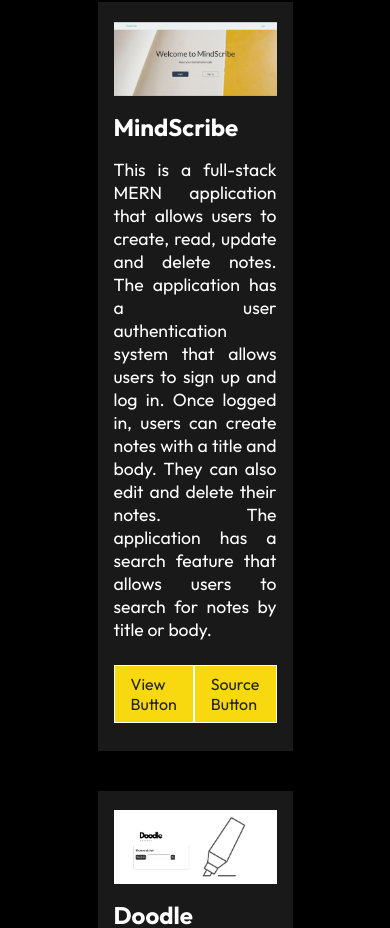
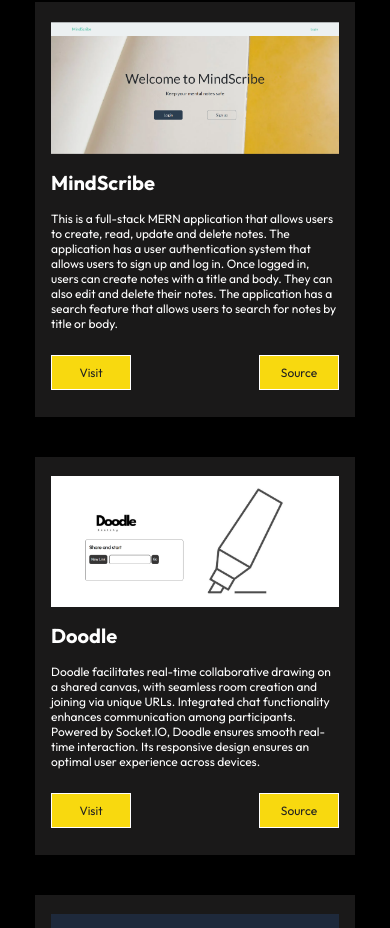
Before and after one commit to git-divyansh/main_portfolio, a React (Create React App) app: page /Project in a window 390 px wide. Shown: the part 640-1568 px from the top of the page. Built offline with nearby package versions, Linux system fonts and the light colour scheme.

Commit message:
Update commit

```diff
--- a/src/Component/Footer.css
+++ b/src/Component/Footer.css
@@ -20,11 +20,16 @@
     display: flex;
     flex-direction: column;
     padding: 1rem;
+
 }
 
-.location{
+.location {
     display: flex;
-    margin-bottom: 0.8rem;
+}
+
+.phone .email{
+    display: flex;
+    align-items: center;
 }
 
 .location p{
@@ -40,8 +45,23 @@
     padding: 1rem;
 }
 
+.right p{
+    text-align: center;
+}
+
+.right h4{
+    text-align: center;
+}
+
 .social{
     margin-top: 1rem;
+    display: flex;
+    justify-content: center;
+}
+
+.footer-icon{
+    color: "#fff";
+    margin-right: 2rem;
 }
 
 h4{
@@ -53,12 +73,12 @@
     font-size: 1.2rem;
 }
 
-@media screen and (max-width : 640px) {
-    .footer-container{
-        flex-direction: column;
+@media screen and (max-width : 1024px) {
+    .left p, h4{
+        font-size: 15px;
     }
     .right p{
-        /* font-size: 1.2rem; */
+        font-size: 17px;
     }
     .right h4{
         /* text-align: center; */
@@ -67,6 +87,19 @@
         width: 90%;
         padding-left: 7%;
         text-align: justify;
-        /* width: fit-content; */
     }
 }
+
+/* Media query for phones */
+@media screen and (max-width: 480px) {
+    .footer-container{
+        display: flex;
+        flex-direction: column;
+    }
+    .left p, h4{
+        font-size: 15px;
+    }
+    .right p{
+        font-size: 17px;
+    }
+}
--- a/src/Component/Footer.js
+++ b/src/Component/Footer.js
@@ -11,6 +11,7 @@
                 <div className='location'>
                     <FaHome
                         size = {20}
+                        className='footer-icon'
                         style = {{color: "#fff", marginRight: "2rem"}}
                     />
                     <div>
@@ -21,13 +22,13 @@
                 <div className='phone'>
                     <h4><FaPhone
                         size = {20}
-                        style = {{color: "#fff", marginRight: "2rem"}}
+                        className='footer-icon'
                     /><a href='tel:+91 8909472419'>+91 8909472419</a></h4>
                 </div>
                 <div className='email'>
                     <h4><FaMailBulk
                         size = {20}
-                        style = {{color: "#fff", marginRight: "2rem"}}
+                        className='footer-icon'
                     /><a href='mailto:divyanshwork2022@gmail.com'>divyanshwork2022@gmail.com</a></h4>
                 </div>
             </div>
--- a/src/Component/WorkCard.css
+++ b/src/Component/WorkCard.css
@@ -38,7 +38,7 @@
 .proj-details p{
     padding-bottom: 1rem;
     font-size: 1.1rem;
-    text-align: justify;
+    text-align: left;
     margin-bottom: auto;
 }
 
@@ -49,22 +49,51 @@
 }
 
 .proj-btn .btn{
-    padding: 0.5rem 1rem;
+    display: flex;
+    justify-content: center;
+    align-items: center;
 }
 
 
-@media  screen and (max-width: 740px) {
+/* @media  screen and (max-width: 740px) {
     .project-container{
         max-width : 90%;
         margin : auto;
-        grid-template-columns: 1fr;
+        grid-template-columns: repeat(2, 1fr);
+    }
+} */
+
+@media  screen and (max-width: 1440px) {
+    .project-container{
+        margin : 20px;
+        grid-template-columns: repeat(2, 1fr);
+    }
+    .proj-btn .btn{
+        height: 2.2rem;
+        width: 5rem;
+        font-size: 14px;
     }
 }
 
-@media  screen and (max-width: 1024px) {
+@media  screen and (max-width: 767px) {
     .project-container{
-        max-width : 50%;
-        margin : auto;
-        grid-template-columns: 1fr;
+        max-width : 20rem;
+        margin: auto;
+        grid-template-columns: repeat(1, 1fr);
     }
 }
+
+/* Media query for phones */
+@media screen and (max-width: 480px) {
+    .proj-details p {
+        font-size: 12px;
+    }
+    .proj-title{
+        font-size: 20px;
+    }
+    .proj-btn .btn{
+        height: 2.2rem;
+        width: 5rem;
+        font-size: 12px;
+    }
+}
--- a/src/Component/WorkCard.js
+++ b/src/Component/WorkCard.js
@@ -10,8 +10,8 @@
       <div className='proj-details'>
           <p>{props.description}</p>
           <div className='proj-btn'>
-            <NavLink to={props.view} className="btn">View Button</NavLink>
-            <NavLink to={props.source} className="btn">Source Button</NavLink>
+            <NavLink to={props.view} className="btn">Visit</NavLink>
+            <NavLink to={props.source} className="btn">Source</NavLink>
           </div>
       </div>
     </div>
```
